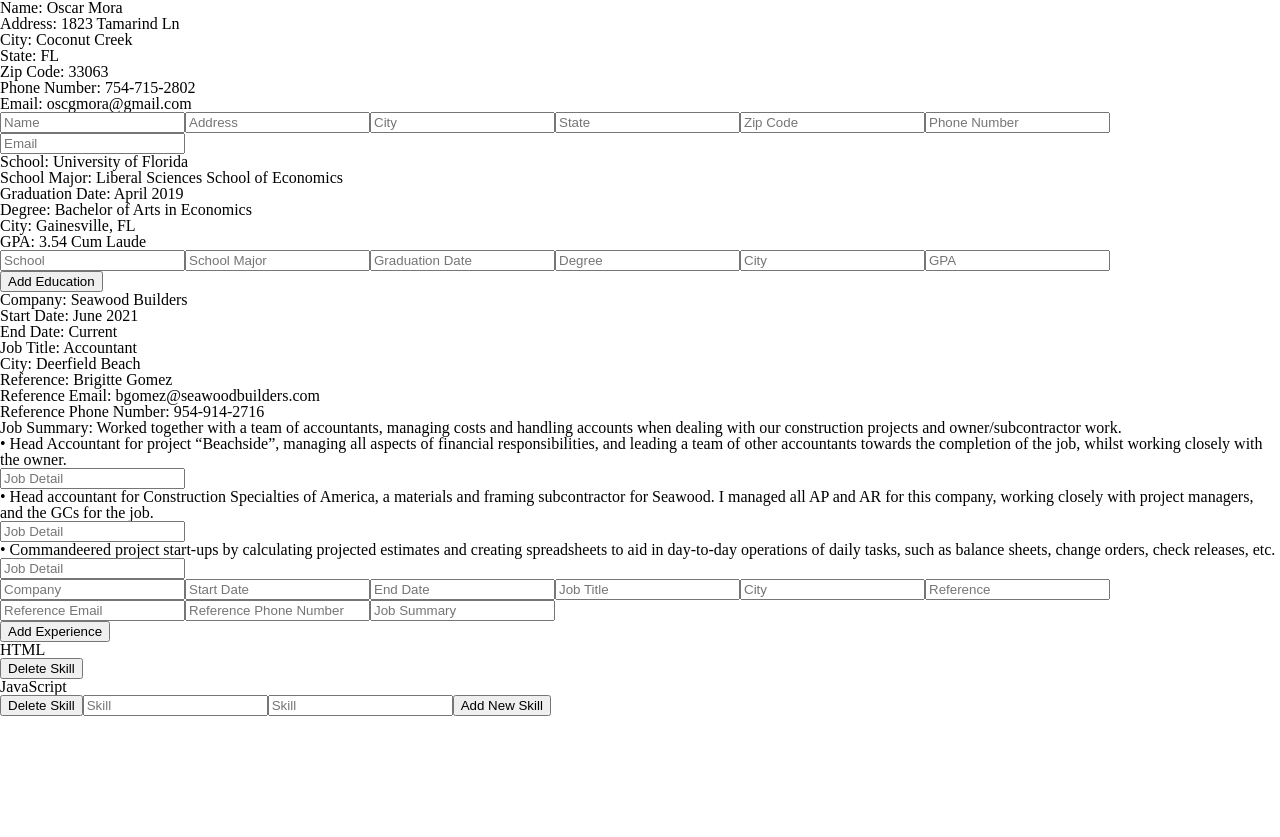
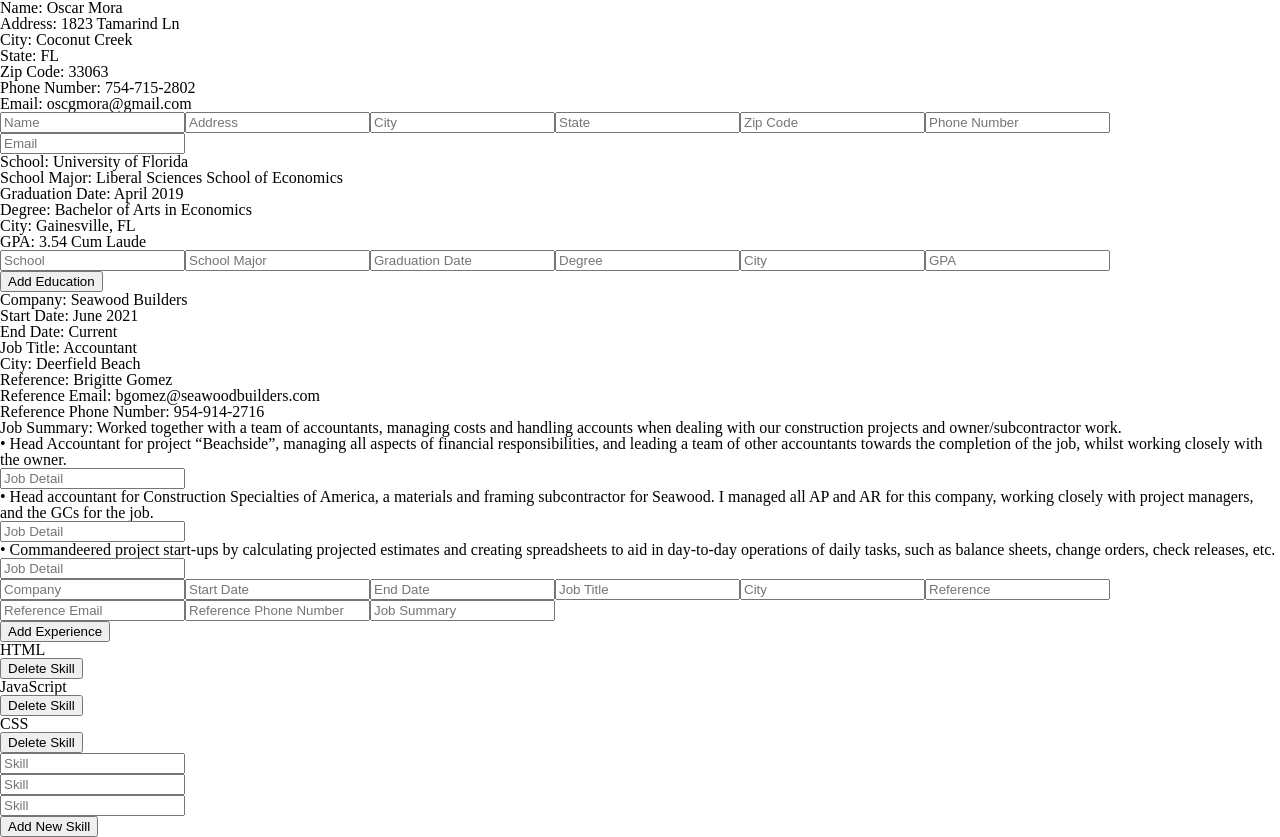
Before and after one commit to oscargmora/cv-application, a React (Vite) app: page / in a window 1280 px wide. Before the commit the page ends 800 px from the top, so only its background shows below. Built offline with nearby package versions, Linux system fonts and the light colour scheme.

Commit message:
Complete Skills Section

```diff
--- /dev/null
+++ b/src/components/Accomplishments.jsx
@@ -0,0 +1,2 @@
+import { useState } from "react";
+import PropTypes from 'prop-types';
--- a/src/components/Experience.jsx
+++ b/src/components/Experience.jsx
@@ -32,16 +32,15 @@ function JobDetailSection({ details, handleJobDetailSection }) {
     return (
         <div className="job-details">
             {details.map((val, index) => (
-                <>
-                    <p key={index}>{`• ${jobDetails[index]}`}</p>
+                <div key={`job-detail-${index}`}>
+                    <p>{`• ${jobDetails[index]}`}</p>
                     <Input
-                        key={index}
                         className="job-detail-input"
                         label={val}
                         id={`jobDetail-${index}`}
                         handleChange={(e) => handleInputChange(index, e.target.value)}
                     />
-                </>
+                </div>
             ))}
         </div>
     );
@@ -67,7 +66,7 @@ function ExperienceSection({ experience, handleChange }) {
         <div>
             {
                 map(experience, (val, key) => (
-                    <p key={key}>{`${startCase(key)}: ${val}`}</p>
+                    <p key={`experience-${key}`}>{`${startCase(key)}: ${val}`}</p>
                 ))
             }
             <JobDetailSection details={details} handleJobDetailSection={handleJobDetailSection} />
@@ -113,7 +112,7 @@ function Experience() {
         <div className="experience">
             {
                 experiences.map((experience, index) => (
-                    <ExperienceSection key={index} experience={experience} handleChange={(e) =>  handleSectionChange(index, e.target.name, e.target.value)} />
+                    <ExperienceSection key={`experience-section-${index}`} experience={experience} handleChange={(e) =>  handleSectionChange(index, e.target.name, e.target.value)} />
                 ))
             }
             <button onClick={handleChange}>Add Experience</button>
--- a/src/components/Skills.jsx
+++ b/src/components/Skills.jsx
@@ -1,7 +1,5 @@
 import { useState } from "react";
 import PropTypes from 'prop-types';
-import map from 'lodash/map';
-import { startCase } from "lodash";
 
 const Input = ({label, id, handleChange, type}) => (
     <>
@@ -17,44 +15,44 @@ Input.propTypes = {
 }
 
 function Skills() {
-    const [skills, setSkills] = useState(['HTML', 'JavaScript']);
+    const [skills, setSkills] = useState([
+        { id: '1', skill: 'HTML' },
+        { id: '2', skill: 'JavaScript' },
+        { id: '3', skill: 'CSS' }
+    ]);
 
-    const handleChange = (index, e) => {
-        setSkills(prevSkill => {
-            const newSkill = [...prevSkill];
-            newSkill[index] = e.target.value
-            return newSkill;
-        })
+    const handleChange = (id, e) => {
+        setSkills(prevSkills => {
+            return prevSkills.map(skill =>
+                skill.id === id ? { ...skill, skill: e.target.value } : skill
+            );
+        });
     }
 
     const addSkill = () => {
-        setSkills(prevSkill => [...prevSkill, ''])
+        setSkills(prevSkills => [...prevSkills, { id: Date.now().toString(), skill: '' }]);
     }
 
-    const deleteSkill = (index) => {
-        setSkills(prevSkill => {
-            const oldSkill = [...prevSkill];
-            oldSkill.splice(index, 1);
-            return oldSkill
-        })
+    const deleteSkill = (id) => {
+        setSkills(prevSkills => prevSkills.filter(skill => skill.id !== id));
     }
 
     return (
         <div className="skills">
-            {skills.map((val, index) => (
-                <>
-                    <p>{val}</p>
-                    <button onClick={(e) => deleteSkill(index, e)}>Delete Skill</button>
-                </>
+            {skills.map(({ id, skill }) => (
+                <div key={`skill-${id}`}>
+                    <p>{skill}</p>
+                    <button onClick={() => deleteSkill(id)}>Delete Skill</button>
+                </div>
             ))}
-            {skills.map((val, index) => (
-                <>
-                    <Input label='Skill' id={val} handleChange={(e) => handleChange(index, e)} />
-                </>
+            {skills.map(({ id }) => (
+                <div key={`input-${id}`}>
+                    <Input label='Skill' id={id} handleChange={(e) => handleChange(id, e)} />
+                </div>
             ))}
             <button onClick={addSkill}>Add New Skill</button>
         </div>
     )
 }
 
-export default Skills
+export default Skills;
```
